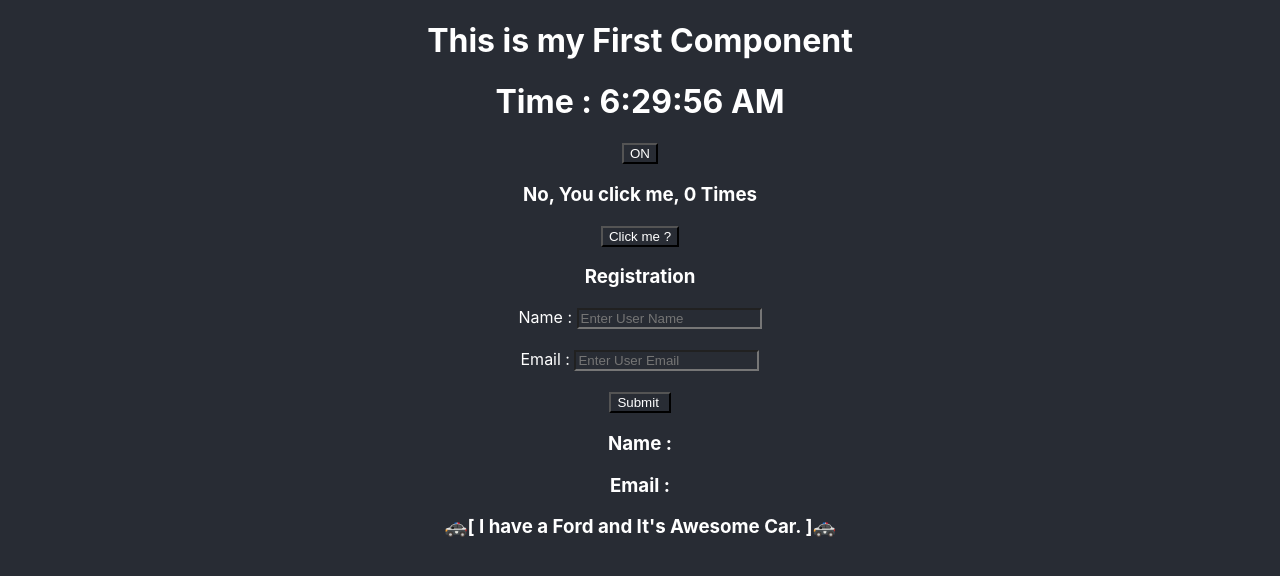
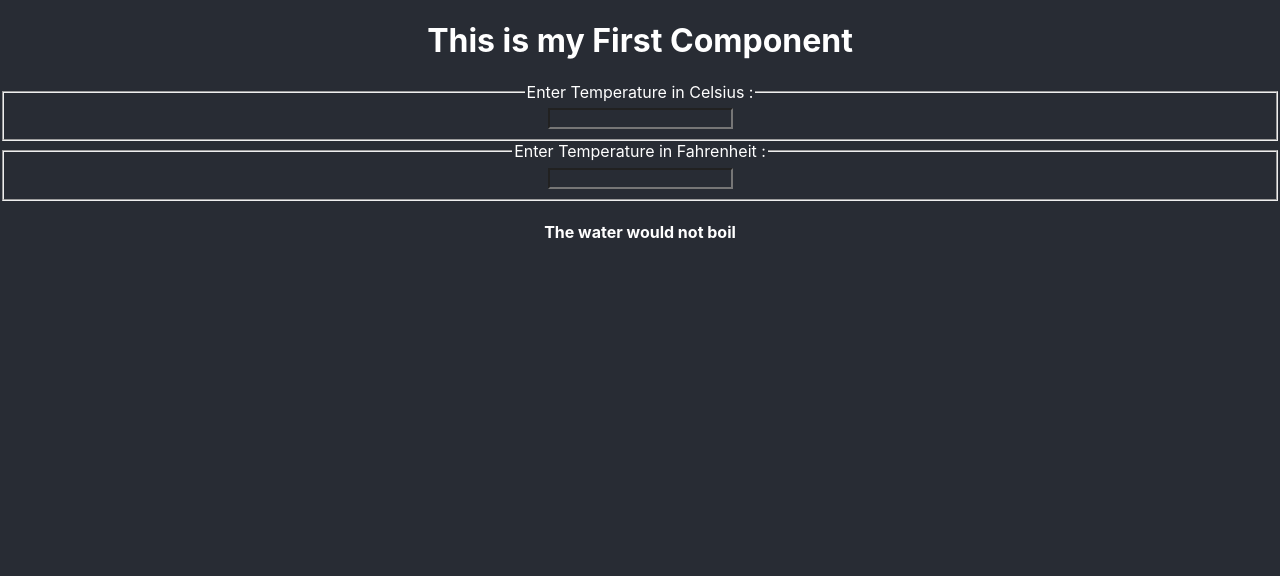
Before and after one commit to Shahariar348/LearningReact, a React (Create React App) app: page / in a window 1280 px wide. Shown: the top 576 px of the page. Built offline with nearby package versions, Linux system fonts and the light colour scheme.

Commit message:
liftStateUp Project temperature Calculator

```diff
--- a/src/App.js
+++ b/src/App.js
@@ -1,24 +1,25 @@
 
 import './App.css';
 import CreateComponent from './Component/CreatCopponent';
-import StateFullComponent from './Component/StateFullComponent';
-import Toggle from './Component/HandlingEvents';
-import FormHandle from './Component/FormHandle'
-import Emoji from "./Component/Compositon/Emoji"
-import TextDecoratore from './Component/Compositon/TextDeco';
-import Breacket from './Component/Compositon/Breacket'
+// import StateFullComponent from './Component/StateFullComponent';
+// import Toggle from './Component/HandlingEvents';
+// import FormHandle from './Component/FormHandle'
+// import Emoji from "./Component/Compositon/Emoji"
+// import TextDecoratore from './Component/Compositon/TextDeco';
+// import Breacket from './Component/Compositon/Breacket'
 
+import TemCalculator from './Component/LiftStateUpProject/CalculateTem';
 function App() {
   return (
     <div className="App">
 
          <CreateComponent/>
 
-         <StateFullComponent/>
+         {/* <StateFullComponent/>
          <Toggle/>
          <FormHandle/>
 
-    {/* Composition Example  nested component */}
+       Composition Example  nested component
          <Emoji>
           {({addEmoji})=>
               (
@@ -29,12 +30,9 @@ function App() {
                 </Breacket>
               )
           }
-         </Emoji>
+         </Emoji>  */}
 
-
-
-
-
+        <TemCalculator/>
     </div>
   );
 }
--- /dev/null
+++ b/src/Component/LiftStateUpProject/BoilingVerdict.jsx
@@ -0,0 +1,12 @@
+
+export default function BoilingVerdict ({temperature}){
+
+    return (
+        <div>
+           {
+            temperature >= 100 ? <h4>The water would boil.</h4>:
+             <h4>The water would not boil</h4>
+           }
+        </div>
+    )
+}
--- /dev/null
+++ b/src/Component/LiftStateUpProject/CalculateTem.jsx
@@ -0,0 +1,43 @@
+import React from "react";
+import BoilingVerdict from "./BoilingVerdict";
+import InputTemperature from "./InputTemperature";
+import {ToConvert,ToCelsius,ToFahrenheit} from "./lib"
+
+
+
+
+export default class TemCalculator extends React.Component{
+
+    constructor(props){
+        super(props)
+        this.state={
+            inTemperature:"",
+            scale:"calsius"
+        }
+    }
+
+    handleTemperature=(e,scale)=>{
+        this.setState({
+            inTemperature:e.target.value,
+            scale
+        })
+
+
+    }
+
+  render(){
+        const {inTemperature,scale}=this.state
+
+        const calsiusScale = scale ==='fahrenheit'? ToConvert(ToCelsius,inTemperature):inTemperature
+        const fahrenheitScale = scale ==='calsius'? ToConvert(ToFahrenheit,inTemperature):inTemperature
+
+
+     return (
+        <div>
+             <InputTemperature inTemperature={calsiusScale} handleTemperature={(e)=>this.handleTemperature(e,"calsius")} setscale={'c'}/>
+             <InputTemperature inTemperature={fahrenheitScale} handleTemperature={(e)=>this.handleTemperature(e,"fahrenheit")} setscale={'f'}/>
+             <BoilingVerdict temperature={calsiusScale}/>
+        </div>
+     )
+  }
+}
--- /dev/null
+++ b/src/Component/LiftStateUpProject/InputTemperature.jsx
@@ -0,0 +1,23 @@
+
+export default function InputTemperature(props){
+
+    const {inTemperature,handleTemperature,setscale}=props
+
+  const getscale={
+      c:"Celsius",
+      f:"Fahrenheit"
+    }
+    return(
+        <>
+          <fieldset>
+                  <legend>
+                      Enter Temperature in {getscale[setscale]} :
+                  </legend>
+                  <input
+                   value={inTemperature}
+                   onChange={handleTemperature}
+                  />
+           </fieldset>
+        </>
+    )
+}
--- /dev/null
+++ b/src/Component/LiftStateUpProject/lib.js
@@ -0,0 +1,18 @@
+
+export  function ToCelsius(temperature){
+    return (temperature-32)*5/9
+}
+
+export  function  ToFahrenheit(temperature){
+    return (temperature *9/5)+32
+}
+
+export  function ToConvert(ToFind,temperature){
+    let tem =parseFloat(temperature)
+    if (Number.isNaN(tem)) {
+        return '';
+      }
+     let convert=ToFind(tem)
+     let converRound =Math.round(convert*1000)/1000
+     return converRound.toString()
+}
```
